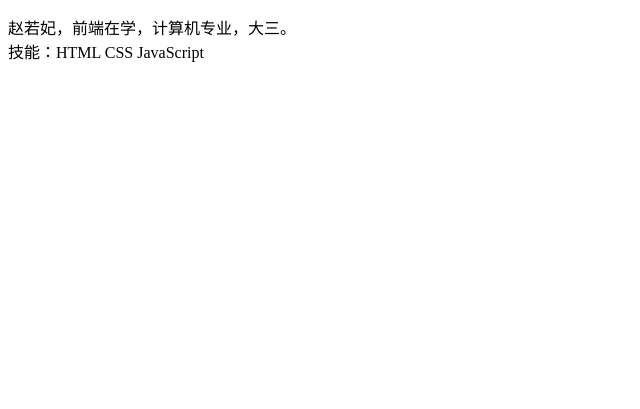
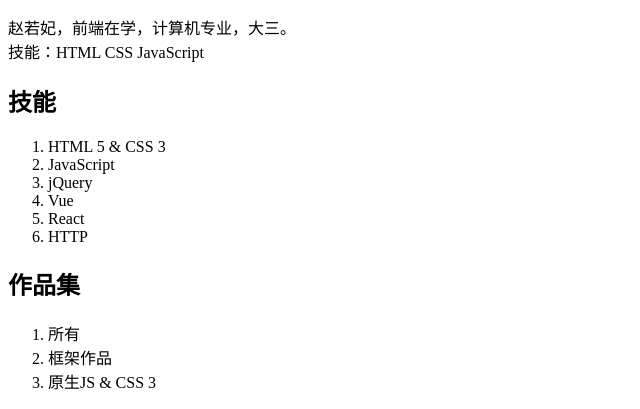
Before and after one commit to Serendipity96/resume, a plain HTML site: page index.html in a window 1280 px wide. Shown: the part 642-1051 px from the top of the page, without its empty margins (0-640 px from the left). Before the commit the page ends 800 px from the top, so only its background shows below. Drawn offline with Linux system fonts and the light colour scheme.

Commit message:
add skills and jobs in HTML

```diff
--- a/index.html
+++ b/index.html
@@ -23,6 +23,7 @@
     <div class="banner" style="background-image: url(#)"></div>
     <main>
         <div class="card">
+            <div class="pictureAndText">
                 <div class="picture">
                     <img src="#" alt="头像">
                 </div>
@@ -43,6 +44,8 @@
                             <dd>17312345678</dd>
                         </dl>
                     </div>
+                </div>
+            </div>
                 <footer class="media">
                     <a href="#"><img src="#" alt="..."></a>
                     <a href="#"><img src="#" alt="..."></a>
@@ -58,8 +61,33 @@
                赵若妃，前端在学，计算机专业，大三。<br>
                 技能：HTML CSS JavaScript
             </p>
+</main>
+    <section>
+        <h2>技能</h2>
+        <ol>
+            <li>HTML 5 &amp; CSS 3</li>
+            <li>JavaScript</li>
+            <li>jQuery</li>
+            <li>Vue</li>
+            <li>React</li>
+            <li>HTTP</li>
+        </ol>
+    </section>
+    <section>
+        <h2>作品集</h2>
+        <nav>
+            <ol>
+                <li>所有</li>
+                <li>框架作品</li>
+                <li>原生JS &amp; CSS 3</li>
+            </ol>
+        </nav>
+        <div class="jobs">
+            <div class="big"></div>
+            <div class="small"></div>
+            <div class="small"></div>
         </div>
-</main>
+    </section>
 </div>
 </body>
 </html>
```
Lines whose indentation alone changed are shown as unchanged.
